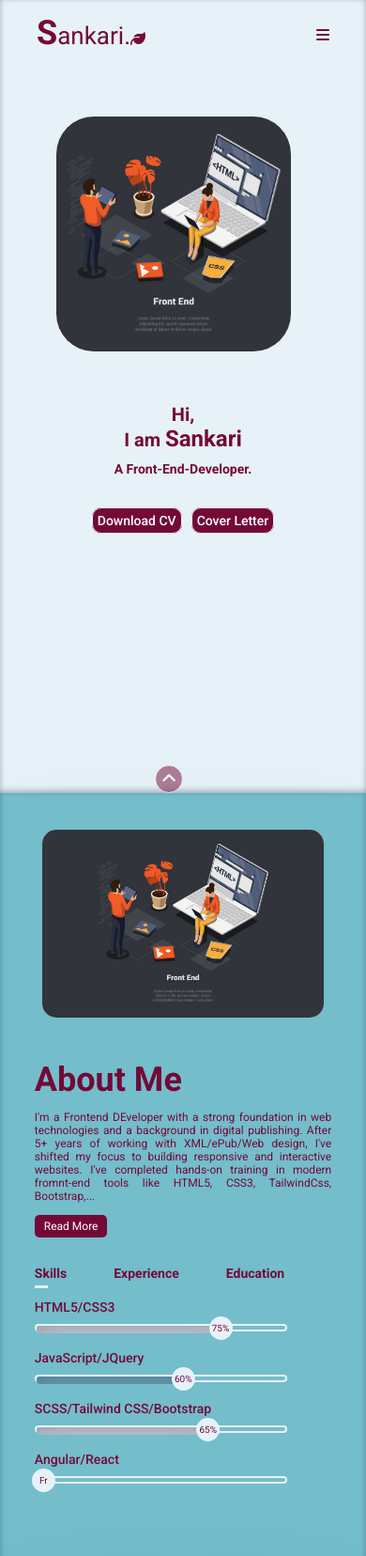
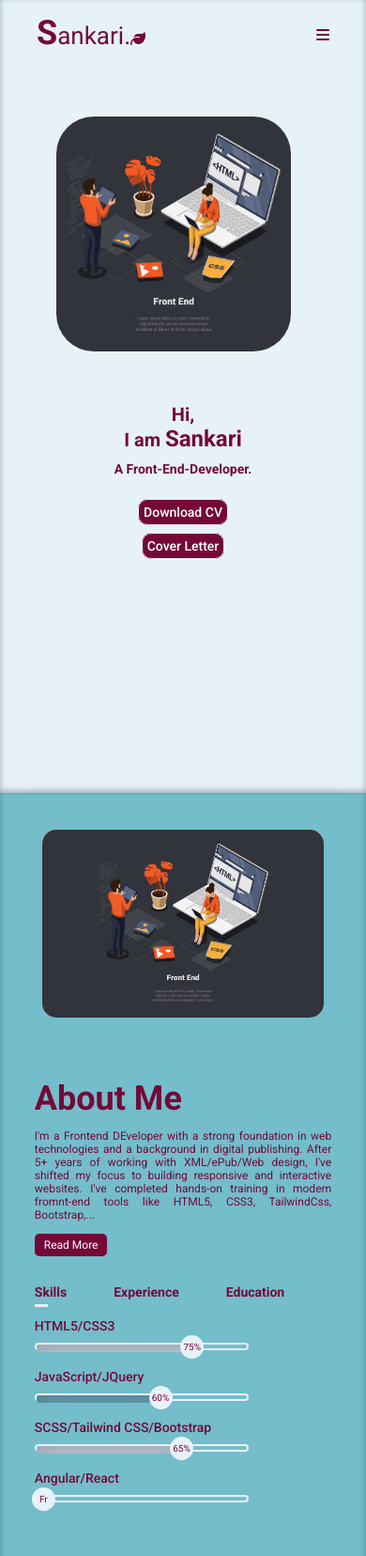
Before and after one commit to Sankari2705/Bio, a plain HTML site: page index.html in a window 390 px wide. Shown: the top 1656 px of the page at 94% size. Drawn offline with Linux system fonts and the light colour scheme.

Commit message:
portfolio

```diff
--- a/style.css
+++ b/style.css
@@ -28,7 +28,7 @@ body{
   font-size: 20px;
   font-family: "Roboto", sans-serif;
   scroll-behavior: smooth;
-  overflow-x: hidden;
+  overflow-x: hidden !important;
 }
 #scroll{
   position: fixed;
@@ -59,6 +59,7 @@ section{
 
 #header{
 padding:20px 10% 10%;
+width:100%;
 height:100vh;
 background-color: var(--header-color);
 }
@@ -187,7 +188,7 @@ span.caps{
   }
 
 .row .about-col-1 img{
-  width:350px;
+  width:100%;
   height:350px;
   border-radius: 15px;
   object-fit: cover;
@@ -196,6 +197,7 @@ span.caps{
 
 .row .about-col-2{
   flex-basis: 50%;
+  padding: 20px;
 }
 
 .about-col-2 h1{
@@ -371,7 +373,7 @@ div.angular{
 #projects{
   background: var(--project-color);
   padding:10% 10%;
-  height:100%;
+  /* height:100%; */
 }
 
 #projects .sub-title{
@@ -464,7 +466,7 @@ div.angular{
   font-weight: 500;
   text-align:center;
   margin: 0 auto;
-  transition: background-color 0.5s;
+  transition: background-color 0.5s ease-in;
 }
 
 .project-botton:hover{
@@ -473,7 +475,11 @@ div.angular{
 
 /* Media query */
 
-@media only screen and (max-width:1024px) {
+@media only screen and (max-width:992px) {
+
+  body{
+    overflow-x: hidden;
+  }
 
   .header-text{
     display:flex;
@@ -500,9 +506,9 @@ div.angular{
     margin-top: 40px;
   }
 
-  #about{
+  /* #about{
     max-height: 100%;
-  }
+  } */
 
   #about .row{
     flex-direction: column;
@@ -550,11 +556,11 @@ div.angular{
 
 
 }
-@media only screen and (max-width:667px) {
+@media only screen and (max-width:600px) {
 
-  #header{
-    width:100%;
-    max-height:100% !important;
+
+  body{
+    overflow-x: hidden;
   }
 
   .header-text{
@@ -563,6 +569,7 @@ div.angular{
     gap:10px;
     align-items: center;
     justify-content: center;
+    flex-wrap: wrap;
   }
 
   .header-text img{
@@ -583,11 +590,14 @@ div.angular{
 
   .download{
     display: flex;
-    flex-direction: row;
-    justify-content: space-between;
+    flex-direction: column;
+    justify-content: space-evenly;
     align-items: center;
-    gap:10px;
 }
+
+  #scroll{
+    display: none;
+  }
 
   #sidemenu{
     background: white;
@@ -649,7 +659,7 @@ div.angular{
   }
 
   .about-col-1, .about-col-2{
-    flex-basis: 80%;
+    flex-basis: 100%;
   }
 
   .about-col-1 img{
@@ -663,10 +673,10 @@ div.angular{
     font-size: 12px;
   }
 
-  .table-tit{
+  /* .table-tit{
     width:100%;
   }
-
+   */
   .table-head{
     font-size: 14px;
     margin-right: 50px;
@@ -684,7 +694,7 @@ div.angular{
     width:85%;
     font-size:12px;
   }
-   .table-content-list{
+   /* .table-content-list{
     width:100%;
-   }
+   } */
 }
```
